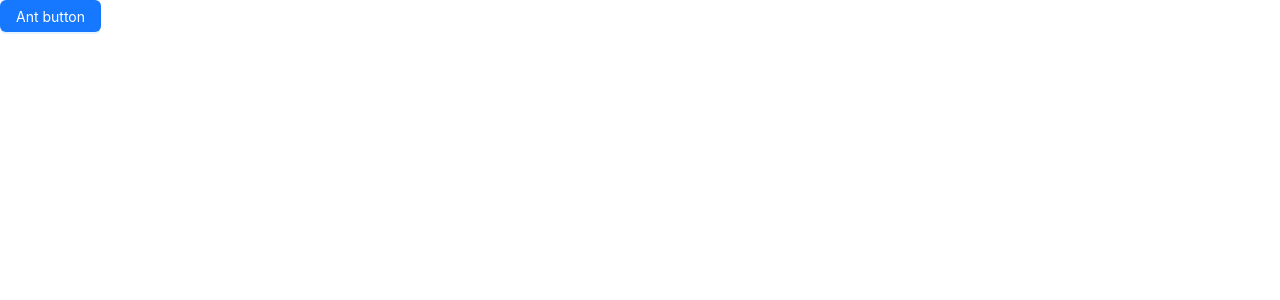
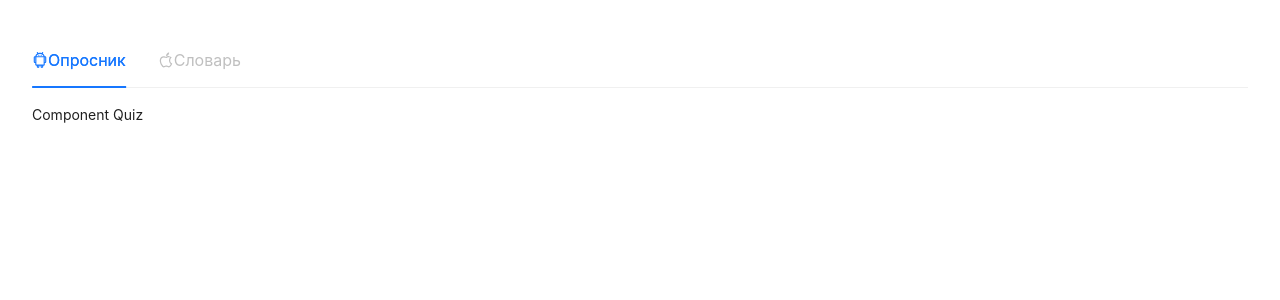
Before and after one commit to VADMARK223/kg, a React (Create React App) app: page / in a window 1280 px wide. Shown: the top 300 px of the page. Built offline with nearby package versions, Linux system fonts and the light colour scheme.

Commit message:
Ant tabs.

```diff
--- a/public/index.html
+++ b/public/index.html
@@ -24,7 +24,7 @@
       work correctly both with client-side routing and a non-root public URL.
       Learn how to configure a non-root public URL by running `npm run build`.
     -->
-    <title>React App</title>
+    <title>Кыргыз тили</title>
   </head>
   <body>
     <noscript>You need to enable JavaScript to run this app.</noscript>
--- a/src/App.tsx
+++ b/src/App.tsx
@@ -1,9 +1,30 @@
 import React from 'react'
-import { Button } from 'antd'
+import type { TabsProps } from 'antd'
+import { Tabs } from 'antd'
+import Quiz from './components/quiz/Quiz'
+import Dictionary from './components/dictionary/Dictionary'
+import { AndroidOutlined, AppleOutlined } from '@ant-design/icons'
+
+const items: TabsProps['items'] = [
+  {
+    key: '1',
+    label: (<span><AndroidOutlined/>Опросник</span>),
+    children: <Quiz/>
+  }, {
+    key: '2',
+    label: (<span><AppleOutlined/>Словарь</span>),
+    children: <Dictionary/>,
+    disabled: true
+  }
+]
 
 function App (): JSX.Element {
   return (
-    <Button type={'primary'}>Ant button</Button>
+    <Tabs
+      items={items}
+      size={'large'}
+      style={{ margin: 32 }}
+    />
   )
 }
 
--- /dev/null
+++ b/src/components/dictionary/Dictionary.tsx
@@ -0,0 +1,17 @@
+/**
+ * Компонент словаря
+ *
+ * @author Markitanov Vadim
+ * @since 09.03.2023
+ */
+import React from 'react'
+
+const Dictionary = (): JSX.Element => {
+  return (
+    <div>
+      Component Dictionary
+    </div>
+  )
+}
+
+export default Dictionary
--- /dev/null
+++ b/src/components/quiz/Quiz.tsx
@@ -0,0 +1,17 @@
+/**
+ * Компонент опросника
+ *
+ * @author Markitanov Vadim
+ * @since 09.03.2023
+ */
+import React from 'react'
+
+const Quiz = (): JSX.Element => {
+  return (
+    <div>
+      Component Quiz
+    </div>
+  )
+}
+
+export default Quiz
```
Also changed, not shown: .eslintrc.js.
